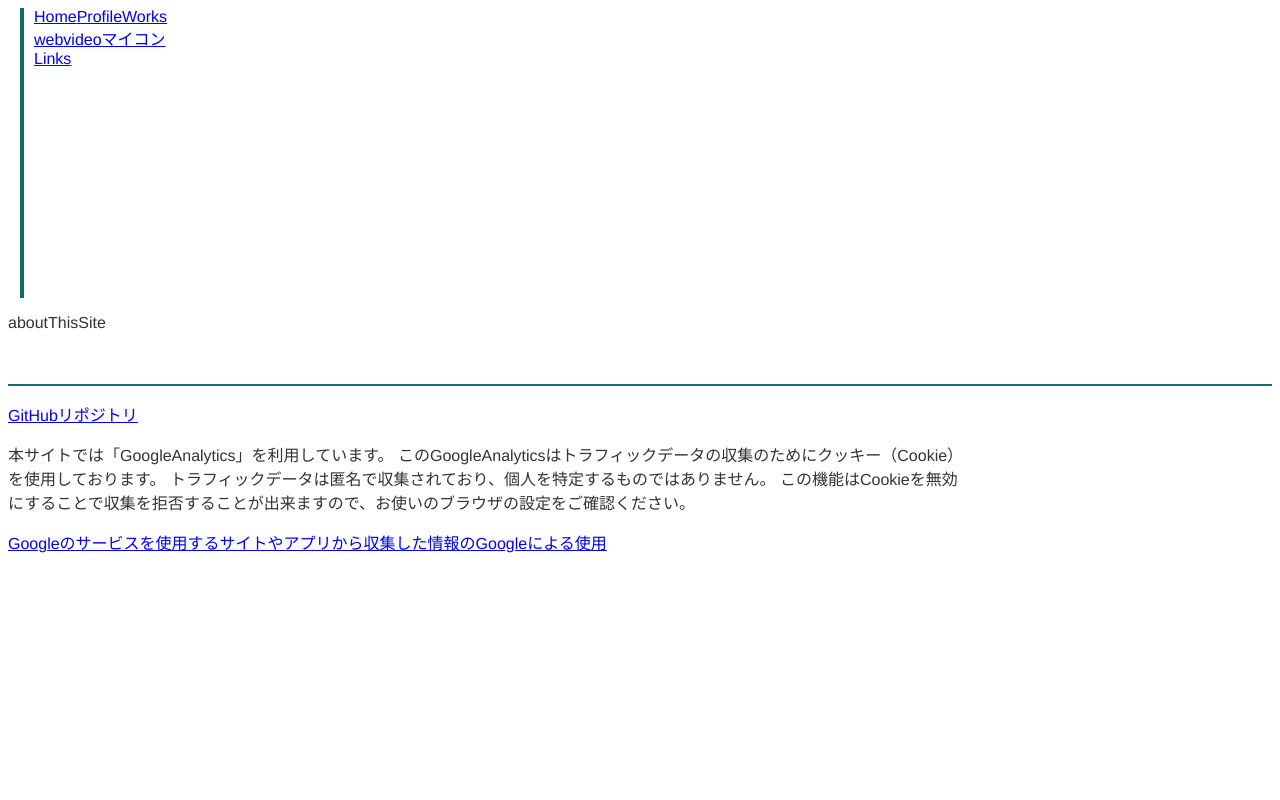
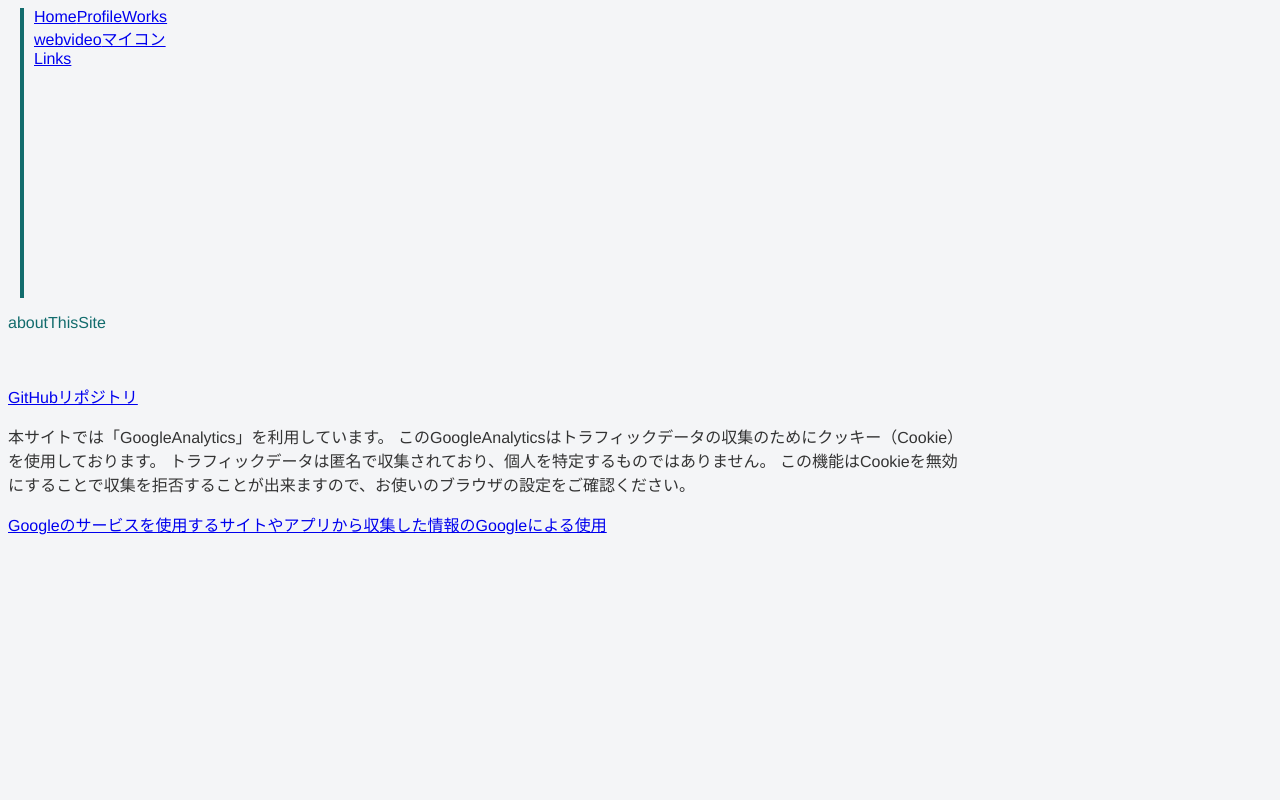
Before and after one commit to usuyuki/portfoli2021_fall, a Next.js app: page /aboutThisSite in a window 1280 px wide. Shown: the top 800 px of the page. Built offline with nearby package versions, Linux system fonts and the light colour scheme; a web font is replaced by a local one.

Commit message:
feat ヘッダーのCSSアニメーション

```diff
--- a/components/header.js
+++ b/components/header.js
@@ -3,8 +3,11 @@ import Link from "next/link";
 export default function Header(props) {
   return (
     <div>
-      <header className="flex justify-center items-center">
-        <p>{props.pageTitle}</p>
+      <header className="flex justify-center mask-bg flex-wrap">
+        <p className="delay-time04 flex justify-center items-center">
+          {props.pageTitle}
+        </p>
+        <div></div>
       </header>
     </div>
   );
--- a/styles/global.css
+++ b/styles/global.css
@@ -115,6 +115,7 @@ body {
   font-family: "Kiwi Maru", "Helvetica Neue", Arial, "Hiragino Kaku Gothic ProN",
     "Hiragino Sans", Meiryo, sans-serif;
   color: var(--usuyuki_black);
+  background-color: var(--usuyuki_white);
 
   /* ↓bodyにoverflowはそもそも効かない */
   /* position: relative;
@@ -153,7 +154,6 @@ main {
 }
 header {
   height: 70px;
-  border-bottom: 2px solid var(--u_c_5);
 }
 footer {
   height: 70px;
@@ -248,6 +248,100 @@ a:hover {
   .feature-image {
     text-align: center;
   }
+  .arrow-rotate {
+    transform: rotate(90deg);
+  }
 }
 @media screen and (min-width: 599px) and (max-width: 1024px) {
 }
+
+/* フェード系アニメーション */
+.fadeUp {
+  animation-name: fadeUpAnime;
+  animation-duration: 0.5s;
+  animation-fill-mode: forwards;
+  opacity: 0;
+}
+@keyframes fadeUpAnime {
+  from {
+    opacity: 0;
+    transform: translateY(100px);
+  }
+
+  to {
+    opacity: 1;
+    transform: translateY(0);
+  }
+}
+.delay-time02 {
+  animation-delay: 0.2s;
+}
+
+.delay-time04 {
+  animation-delay: 0.4s;
+}
+.delay-time06 {
+  animation-delay: 0.6s;
+}
+
+/* ヘッダーのアニメーション */
+.mask-bg {
+  color: transparent;
+
+  overflow: hidden;
+  position: relative;
+  transition: color 0ms 450ms;
+  color: var(--u_c_5);
+}
+.mask-bg p {
+  animation: header-opacity-animation 0.6s cubic-bezier(0.8, 0, 0.17, 1);
+  height: 68px;
+}
+.mask-bg div {
+  width: 100%;
+  height: 2px;
+  background-color: var(--u_c_5);
+  animation: header-opacity-animation 0.6s cubic-bezier(0.8, 0, 0.17, 1);
+}
+.mask-bg::after {
+  background: linear-gradient(
+    to top,
+    var(--u_c_5) 0%,
+    var(--u_c_4) 100%,
+    var(--usuyuki_white) 100%
+  );
+  bottom: 0;
+  content: "";
+  display: block;
+  left: 0;
+  position: absolute;
+  right: 0;
+  top: 0;
+  transform: translate(0, 100%);
+}
+
+.mask-bg::after {
+  animation: mask-animation 0.6s cubic-bezier(0.8, 0, 0.17, 1);
+}
+
+@keyframes header-opacity-animation {
+  0% {
+    opacity: 0;
+  }
+
+  100% {
+    opacity: 1;
+  }
+}
+@keyframes mask-animation {
+  0% {
+    transform: translate(0, -100%);
+  }
+  40%,
+  60% {
+    transform: translate(0, 0%);
+  }
+  100% {
+    transform: translate(0, 101%);
+  }
+}
```
Also changed, not shown: components/information/myComponent.js (+22 -8 lines).
